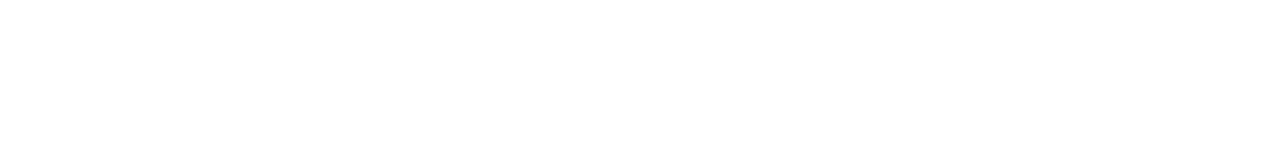
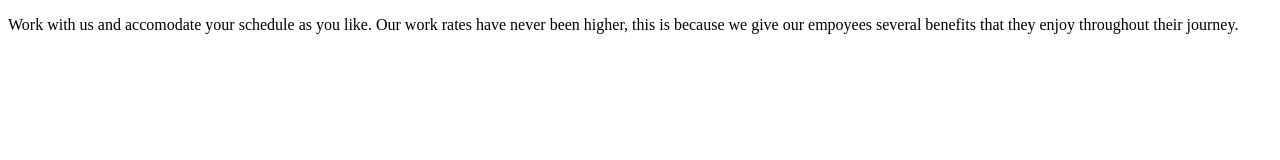
Before and after one commit to Nastasia1505/JS-homeworks, a plain HTML site: page Lesson-3/index.html in a window 1280 px wide. Drawn offline with Linux system fonts and the light colour scheme.

Commit message:
Add text

```diff
--- a/Lesson-3/index.html
+++ b/Lesson-3/index.html
@@ -1,5 +1,6 @@
 <!DOCTYPE html>
 <html lang="en">
+
 <head>
     <meta charset="UTF-8">
     <meta http-equiv="X-UA-Compatible" content="IE=edge">
@@ -8,7 +9,10 @@
     <script src="./index.js"></script>
     <title>Lesson-3</title>
 </head>
+
 <body>
+    <p>Work with us and accomodate your schedule as you like. Our work rates have never been higher, this is because we
+        give our empoyees several benefits that they enjoy throughout their journey.</p>
+</body>
 
-</body>
 </html>
```
